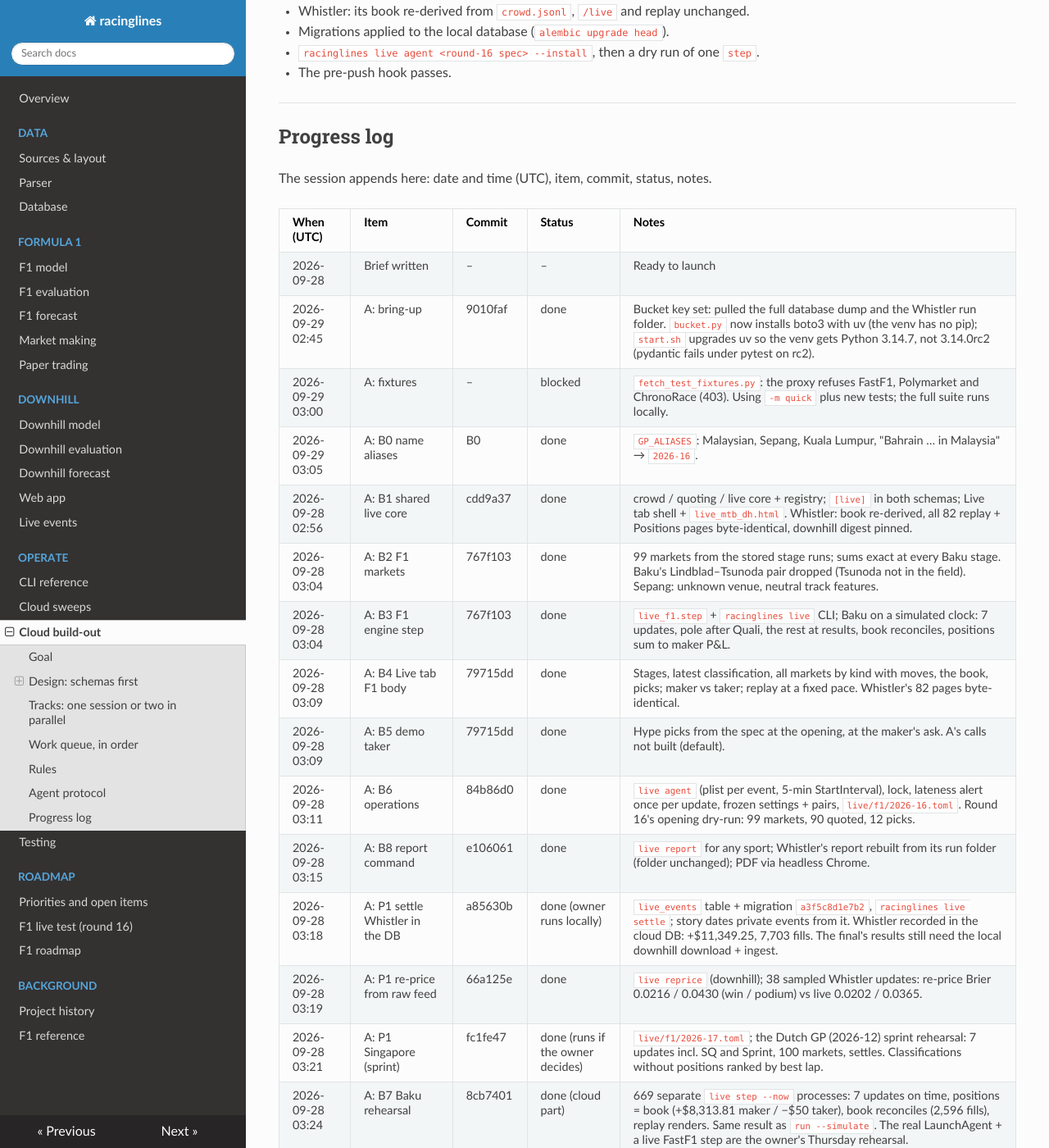
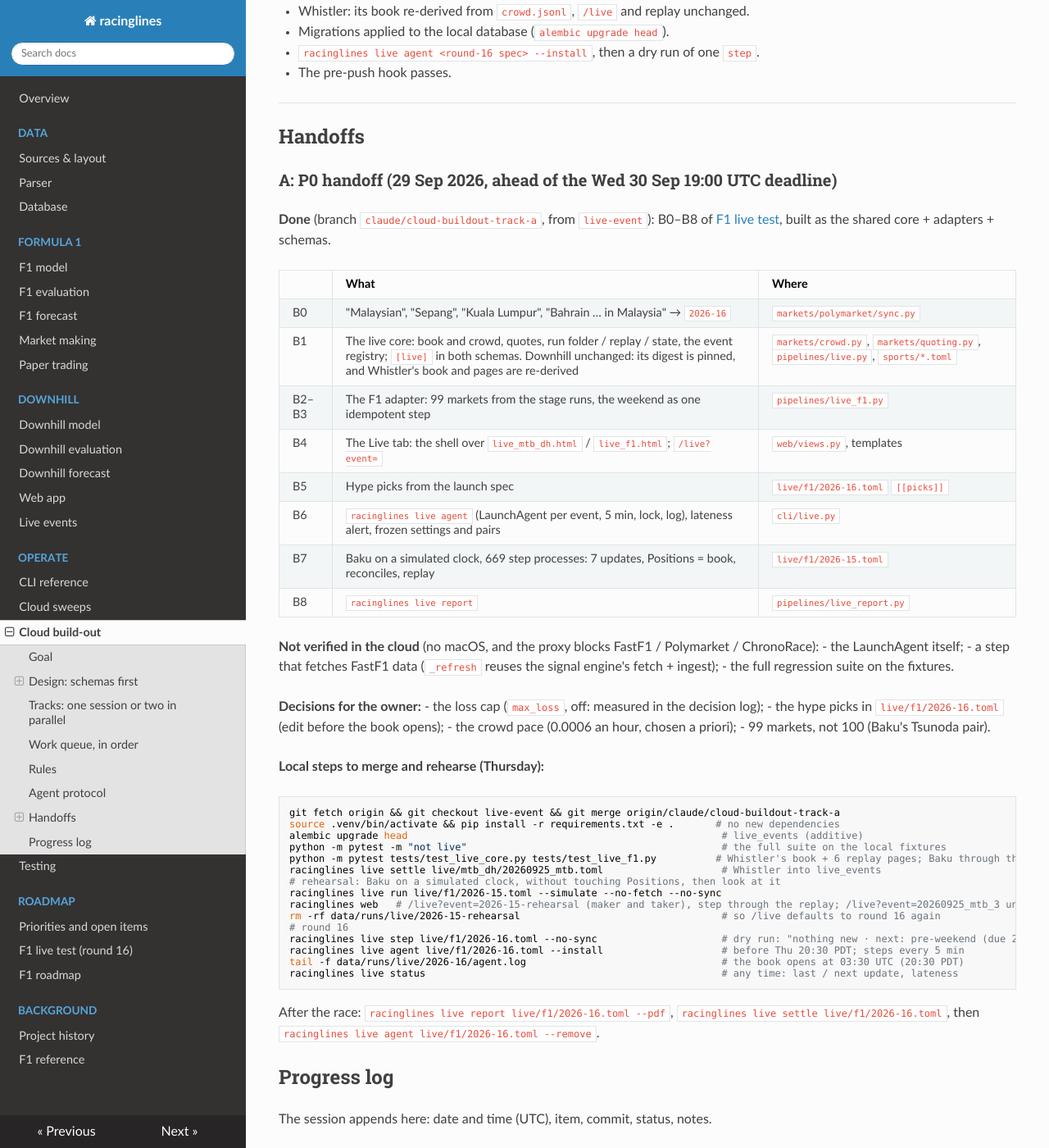
Before and after one commit to lalligagger/racinglines-public, an MkDocs documentation site: the page built from docs/cloud-buildout.md, in a window 1280 px wide and 1400 px high, scrolled down 5571 px. Shown: the whole window at 82% size. Built offline with MkDocs 1.6.1, drawn with Linux system fonts in a browser that asks for light colours; nearby versions of some CDN libraries.

Commit message:
P0 handoff (Track A); bucket.py: uploads without boto3's default checksums (GCS rejects them)
Co-Authored-By: Claude Opus 5.5 <noreply@anthropic.com>
Claude-Session: https://claude.ai/code/session_01CRnoPw41Vh8d32KZfZ4YtS

````diff
--- a/docs/cloud-buildout.md
+++ b/docs/cloud-buildout.md
@@ -242,6 +242,58 @@ items with limits in the cloud:
 
 ---
 
+## Handoffs
+
+### A: P0 handoff (29 Sep 2026, ahead of the Wed 30 Sep 19:00 UTC deadline)
+
+**Done** (branch `claude/cloud-buildout-track-a`, from `live-event`): B0–B8 of [F1 live test](f1-live-roadmap.md#build-items-scenario-b),
+built as the shared core + adapters + schemas.
+
+| | What | Where |
+|---|---|---|
+| B0 | "Malaysian", "Sepang", "Kuala Lumpur", "Bahrain … in Malaysia" → `2026-16` | `markets/polymarket/sync.py` |
+| B1 | The live core: book and crowd, quotes, run folder / replay / state, the event registry; `[live]` in both schemas. Downhill unchanged: its digest is pinned, and Whistler's book and pages are re-derived | `markets/crowd.py`, `markets/quoting.py`, `pipelines/live.py`, `sports/*.toml` |
+| B2–B3 | The F1 adapter: 99 markets from the stage runs, the weekend as one idempotent step | `pipelines/live_f1.py` |
+| B4 | The Live tab: the shell over `live_mtb_dh.html` / `live_f1.html`; `/live?event=` | `web/views.py`, templates |
+| B5 | Hype picks from the launch spec | `live/f1/2026-16.toml` `[[picks]]` |
+| B6 | `racinglines live agent` (LaunchAgent per event, 5 min, lock, log), lateness alert, frozen settings and pairs | `cli/live.py` |
+| B7 | Baku on a simulated clock, 669 step processes: 7 updates, Positions = book, reconciles, replay | `live/f1/2026-15.toml` |
+| B8 | `racinglines live report` | `pipelines/live_report.py` |
+
+**Not verified in the cloud** (no macOS, and the proxy blocks FastF1 / Polymarket / ChronoRace):
+- the LaunchAgent itself;
+- a step that fetches FastF1 data (`_refresh` reuses the signal engine's fetch + ingest);
+- the full regression suite on the fixtures.
+
+**Decisions for the owner:**
+- the loss cap (`max_loss`, off: measured in the decision log);
+- the hype picks in `live/f1/2026-16.toml` (edit before the book opens);
+- the crowd pace (0.0006 an hour, chosen a priori);
+- 99 markets, not 100 (Baku's Tsunoda pair).
+
+**Local steps to merge and rehearse (Thursday):**
+
+```sh
+git fetch origin && git checkout live-event && git merge origin/claude/cloud-buildout-track-a
+source .venv/bin/activate && pip install -r requirements.txt -e .       # no new dependencies
+alembic upgrade head                                                     # live_events (additive)
+python -m pytest -m "not live"                                           # the full suite on the local fixtures
+python -m pytest tests/test_live_core.py tests/test_live_f1.py          # Whistler's book + 6 replay pages; Baku through the engine
+racinglines live settle live/mtb_dh/20260925_mtb.toml                    # Whistler into live_events
+# rehearsal: Baku on a simulated clock, without touching Positions, then look at it
+racinglines live run live/f1/2026-15.toml --simulate --no-fetch --no-sync
+racinglines web   # /live?event=2026-15-rehearsal (maker and taker), step through the replay; /live?event=20260925_mtb_3 unchanged
+rm -rf data/runs/live/2026-15-rehearsal                                  # so /live defaults to round 16 again
+# round 16
+racinglines live step live/f1/2026-16.toml --no-sync                     # dry run: "nothing new · next: pre-weekend (due 2026-10-02 03:30 UTC)"
+racinglines live agent live/f1/2026-16.toml --install                    # before Thu 20:30 PDT; steps every 5 min
+tail -f data/runs/live/2026-16/agent.log                                 # the book opens at 03:30 UTC (20:30 PDT)
+racinglines live status                                                  # any time: last / next update, lateness
+```
+
+After the race: `racinglines live report live/f1/2026-16.toml --pdf`, `racinglines live settle live/f1/2026-16.toml`,
+then `racinglines live agent live/f1/2026-16.toml --remove`.
+
 ## Progress log
 
 The session appends here: date and time (UTC), item, commit, status, notes.
````
Also changed, not shown: 1 other file.
